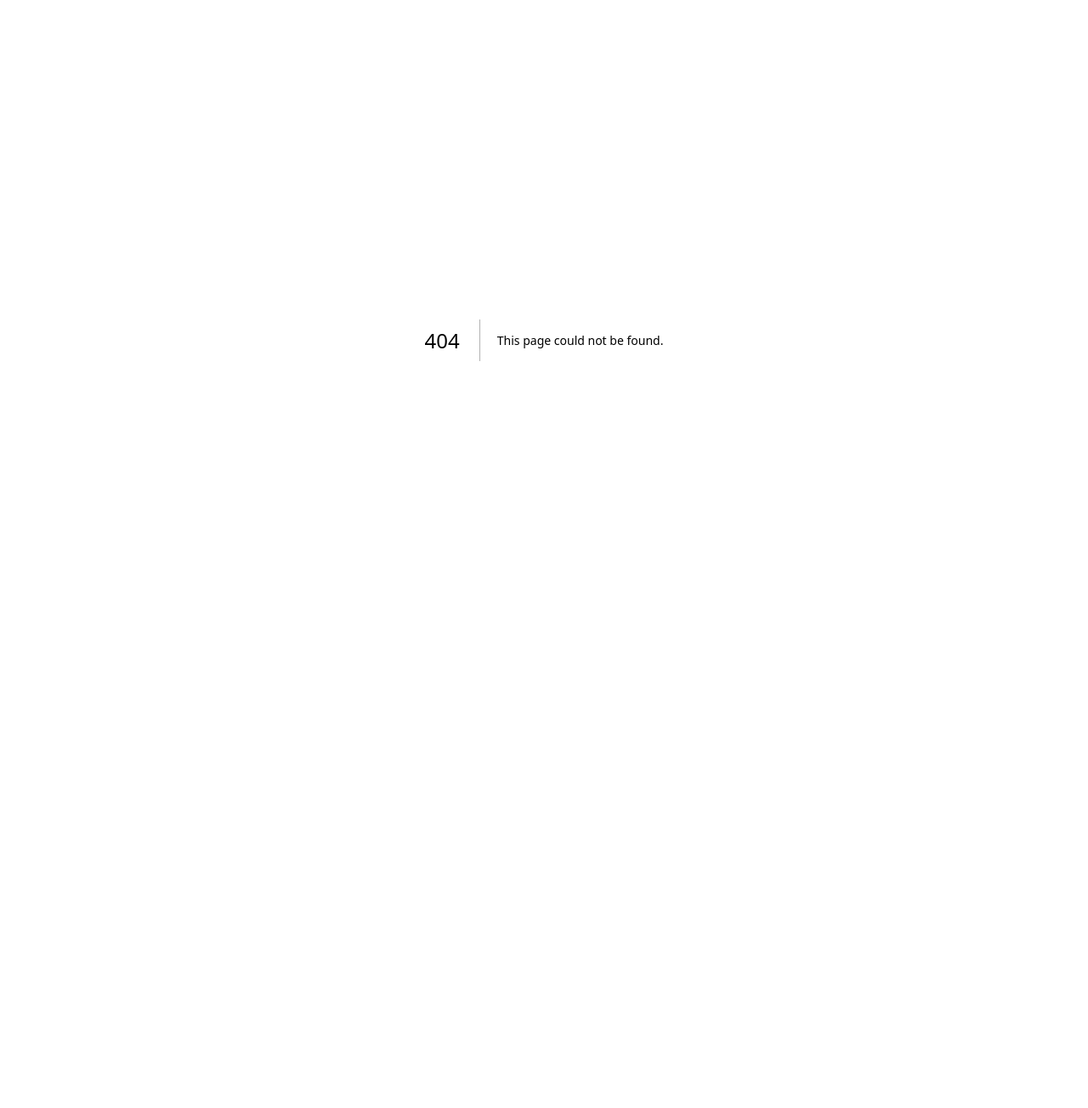
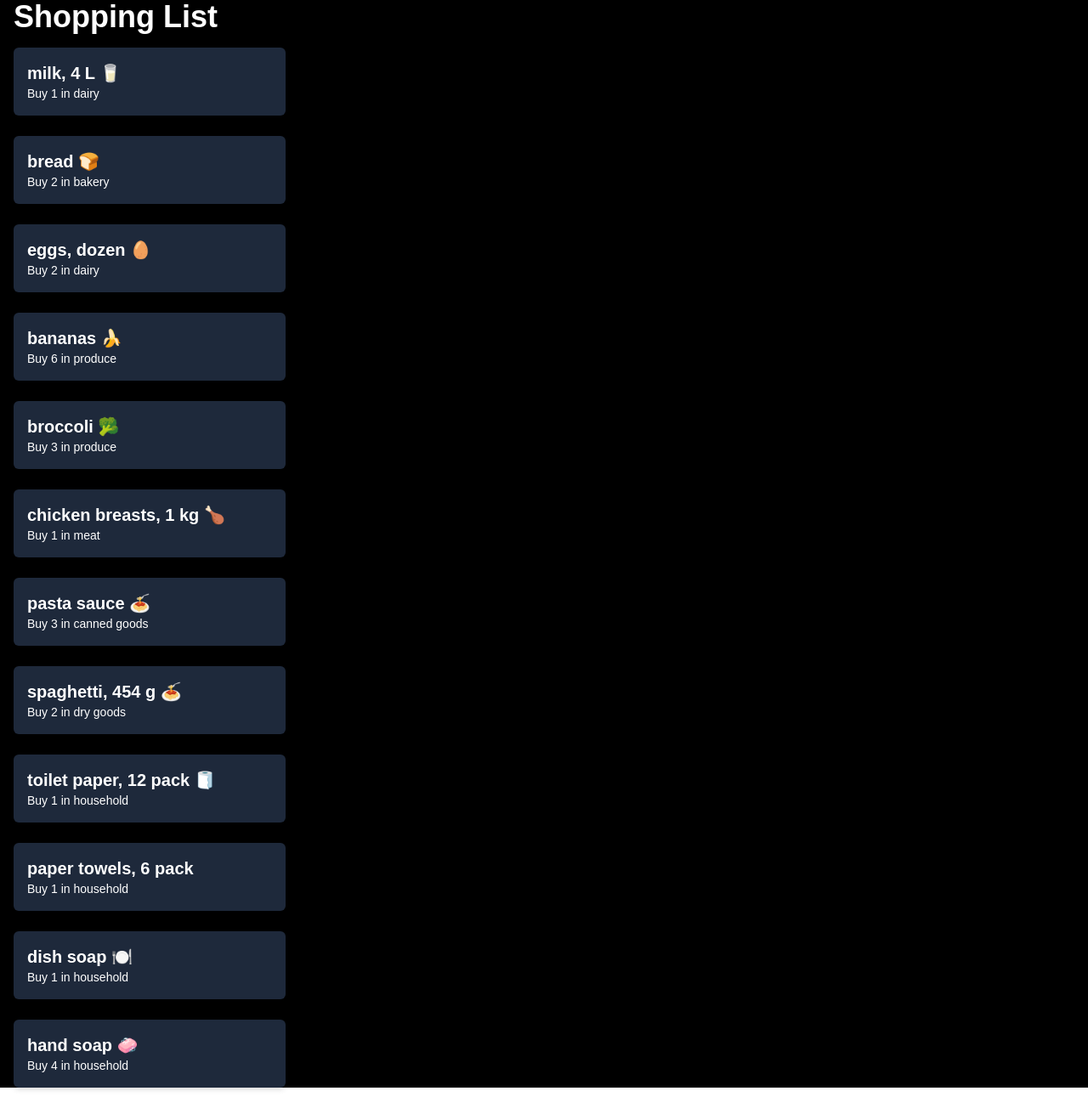
Before and after one commit to ClaraaaL/cprg306-assignments, a Next.js app: page /week-3 in a window 1280 px wide. Before the commit this address had no page. Shown: the whole page at 85% size. Before the commit the page ends 800 px from the top, so only its background shows below. Built offline with nearby package versions, Linux system fonts and the light colour scheme.

Commit message:
week3
week3 asgn

```diff
--- a/app/layout.js
+++ b/app/layout.js
@@ -13,7 +13,7 @@ const geistMono = localFont({
 });
 
 export const metadata = {
-  title: "Create Next App",
+  title: "Shopping List",
   description: "Generated by create next app",
 };
 
--- /dev/null
+++ b/app/week-3/item-list.js
@@ -0,0 +1,142 @@
+import Item from "./item";
+
+function ItemList() {
+  const item1 = {
+    name: "milk, 4 L 🥛",
+    quantity: 1,
+    category: "dairy",
+  };
+
+  const item2 = {
+    name: "bread 🍞",
+    quantity: 2,
+    category: "bakery",
+  };
+
+  const item3 = {
+    name: "eggs, dozen 🥚",
+    quantity: 2,
+    category: "dairy",
+  };
+
+  const item4 = {
+    name: "bananas 🍌",
+    quantity: 6,
+    category: "produce",
+  };
+
+  const item5 = {
+    name: "broccoli 🥦",
+    quantity: 3,
+    category: "produce",
+  };
+
+  const item6 = {
+    name: "chicken breasts, 1 kg 🍗",
+    quantity: 1,
+    category: "meat",
+  };
+
+  const item7 = {
+    name: "pasta sauce 🍝",
+    quantity: 3,
+    category: "canned goods",
+  };
+
+  const item8 = {
+    name: "spaghetti, 454 g 🍝",
+    quantity: 2,
+    category: "dry goods",
+  };
+
+  const item9 = {
+    name: "toilet paper, 12 pack 🧻",
+    quantity: 1,
+    category: "household",
+  };
+
+  const item10 = {
+    name: "paper towels, 6 pack",
+    quantity: 1,
+    category: "household",
+  };
+
+  const item11 = {
+    name: "dish soap 🍽️",
+    quantity: 1,
+    category: "household",
+  };
+
+  const item12 = {
+    name: "hand soap 🧼",
+    quantity: 4,
+    category: "household",
+  };
+
+  return (
+    <ul className="m-4">
+      <Item
+        name={item1.name}
+        quantity={item1.quantity}
+        category={item1.category}
+      />
+      <Item
+        name={item2.name}
+        quantity={item2.quantity}
+        category={item2.category}
+      />
+      <Item
+        name={item3.name}
+        quantity={item3.quantity}
+        category={item3.category}
+      />
+      <Item
+        name={item4.name}
+        quantity={item4.quantity}
+        category={item4.category}
+      />
+      <Item
+        name={item5.name}
+        quantity={item5.quantity}
+        category={item5.category}
+      />
+      <Item
+        name={item6.name}
+        quantity={item6.quantity}
+        category={item6.category}
+      />
+      <Item
+        name={item7.name}
+        quantity={item7.quantity}
+        category={item7.category}
+      />
+      <Item
+        name={item8.name}
+        quantity={item8.quantity}
+        category={item8.category}
+      />
+      <Item
+        name={item9.name}
+        quantity={item9.quantity}
+        category={item9.category}
+      />
+      <Item
+        name={item10.name}
+        quantity={item10.quantity}
+        category={item10.category}
+      />
+      <Item
+        name={item11.name}
+        quantity={item11.quantity}
+        category={item11.category}
+      />
+      <Item
+        name={item12.name}
+        quantity={item12.quantity}
+        category={item12.category}
+      />
+    </ul>
+  );
+}
+
+export default ItemList;
--- /dev/null
+++ b/app/week-3/item.js
@@ -0,0 +1,13 @@
+import React from 'react';
+
+function Item({name,quantity,category}){
+    return (
+        <li className="p-4 mb-6 rounded-md shadow-md text-white bg-slate-800 w-80 h-20">
+            <h2 className="text-xl font-bold">{name}</h2>
+            <p className="text-sm">Buy {quantity} in {category}</p>
+        </li>
+
+    );
+}
+
+export default Item;
--- /dev/null
+++ b/app/week-3/page.js
@@ -0,0 +1,9 @@
+import ItemList from './item-list';
+
+export default function Page() {
+    return <main className="bg-black ">
+        <h1 className="ml-4 text-4xl font-bold text-white ">Shopping List</h1>
+        <ItemList/>
+
+    </main>
+}
```
